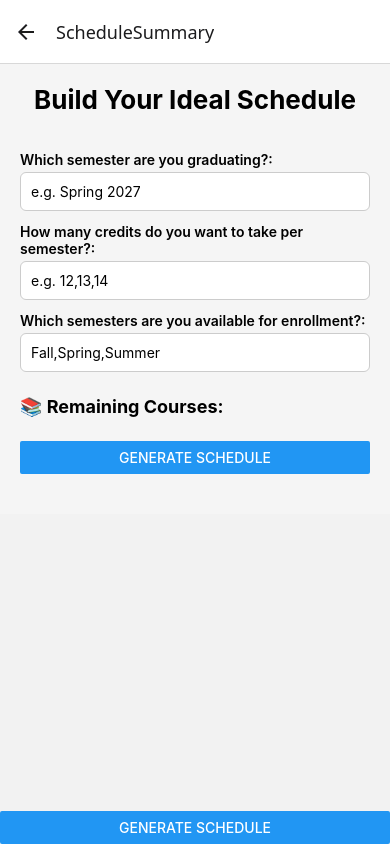
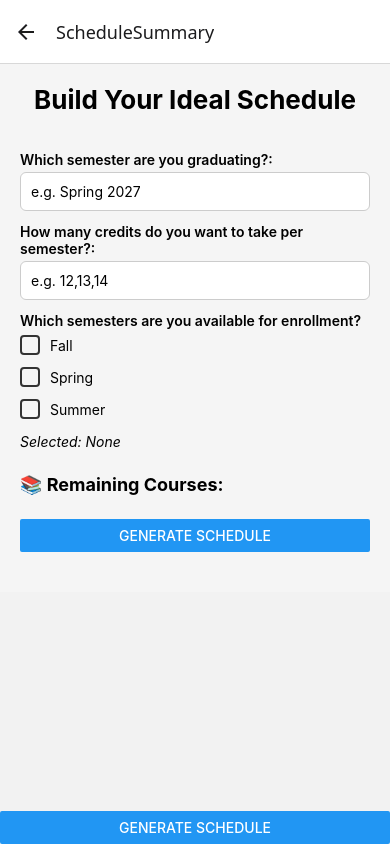
Before and after one commit to katieboetig/ChompCourse, a React Native app: screen /ScheduleSummary in a window 390 px wide. Built offline with nearby package versions, Linux system fonts and the light colour scheme.

Commit message:
Update ScheduleSummaryScreen with checkbox semester selection

```diff
--- a/cover/screens/ScheduleSummaryScreen.js
+++ b/cover/screens/ScheduleSummaryScreen.js
@@ -1,16 +1,17 @@
 // SummaryScreen.js
 import React, { useState } from 'react';
-import { View, Text, StyleSheet, ScrollView, TextInput, Button } from 'react-native';
+import { View, Text, StyleSheet, ScrollView, TextInput, Button, TouchableOpacity } from 'react-native';
 import { useRoute, useNavigation } from '@react-navigation/native';
 
 export default function ScheduleSummaryScreen() {
   const route = useRoute();
   const navigation = useNavigation();
+  const semesterOptions = ['Fall', 'Spring', 'Summer'];
   const { takenCourses = [], remainingCourses = [] } = route.params || {};
 
   const [gradSemester, setGradSemester] = useState('');
   const [creditsPerSemester, setCreditsPerSemester] = useState('');
-  const [availableSemesters, setAvailableSemesters] = useState('');
+  const [availableSemesters, setAvailableSemesters] = useState([]);
 
   const handleGenerateSchedule = async () => {
     try {
@@ -22,8 +23,8 @@ export default function ScheduleSummaryScreen() {
         body: JSON.stringify({
           preferences: {
             gradSemester,
-            creditsPerSemester,
-            availableSemesters,
+            credits: creditsPerSemester,
+            availableSemesters: availableSemesters.join(','),
           },
           takenCourses,
           remainingCourses,
@@ -69,13 +70,50 @@ return (
         placeholder="e.g. 12,13,14"
       />
 
-      <Text style={styles.label}>Which semesters are you available for enrollment?:</Text>
-      <TextInput
-        style={styles.input}
-        value={availableSemesters}
-        onChangeText={setAvailableSemesters}
-        placeholder="Fall,Spring,Summer"
-      />
+<Text style={styles.label}>Which semesters are you available for enrollment?</Text>
+{semesterOptions.map((semester) => (
+  <TouchableOpacity
+    key={semester}
+    style={{ flexDirection: 'row', alignItems: 'center', marginVertical: 6 }}
+    onPress={() => {
+      if (availableSemesters.includes(semester)) {
+        setAvailableSemesters(availableSemesters.filter(s => s !== semester));
+      } else {
+        setAvailableSemesters([...availableSemesters, semester]);
+      }
+    }}
+  >
+    <View
+      style={{
+        height: 20,
+        width: 20,
+        borderRadius: 4,
+        borderWidth: 2,
+        borderColor: '#333',
+        alignItems: 'center',
+        justifyContent: 'center',
+        marginRight: 10
+      }}
+    >
+      {availableSemesters.includes(semester) && (
+        <View
+          style={{
+            height: 12,
+            width: 12,
+            backgroundColor: '#333',
+            borderRadius: 2,
+          }}
+        />
+      )}
+    </View>
+    <Text>{semester}</Text>
+  </TouchableOpacity>
+))}
+
+<Text style={{ marginTop: 8, fontStyle: 'italic' }}>
+  Selected: {availableSemesters.join(', ') || 'None'}
+</Text>
+
 
       <Text style={styles.subheader}>📚 Remaining Courses:</Text>
       {remainingCourses.map(([code, name, credits], index) => (
```
